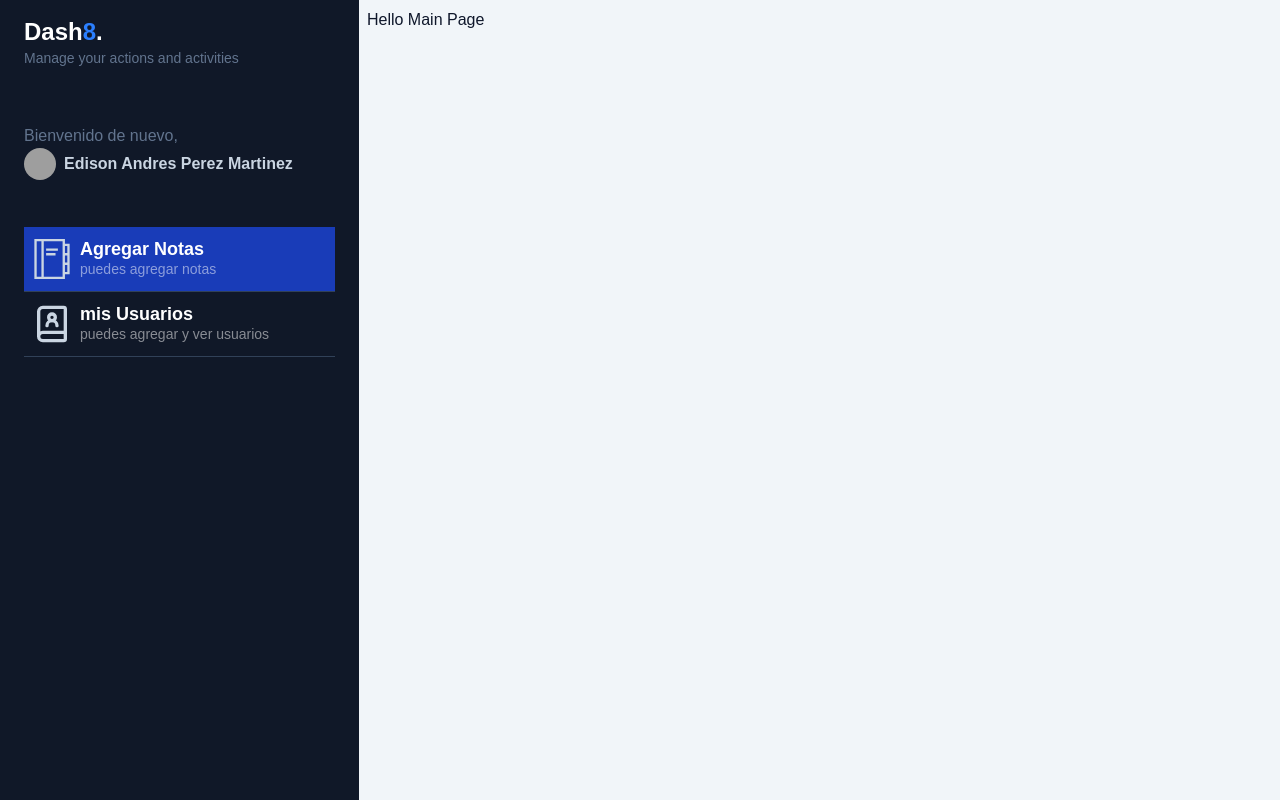
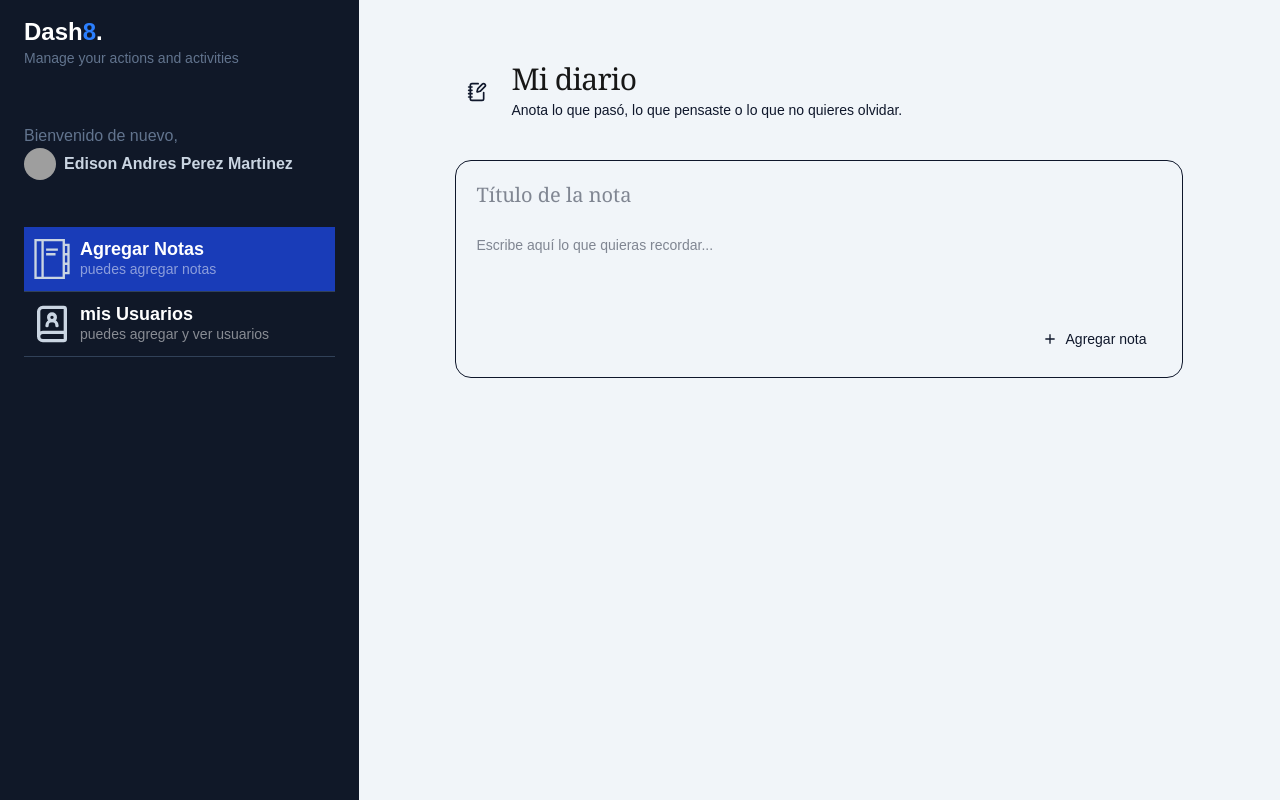
Before and after one commit to EdisonAndresPerez/BasesNextjs, a Next.js app in the folder 02-my-dashboard/: page /dashboard/main in a window 1280 px wide. Built offline with nearby package versions, Linux system fonts and the light colour scheme; grey boxes are pictures that could not be loaded.

Commit message:
UI de notas y funcionalidades de agregar notas y eliminar notas

```diff
--- a/02-my-dashboard/app/(components)/Sidebar.tsx
+++ b/02-my-dashboard/app/(components)/Sidebar.tsx
@@ -11,7 +11,7 @@ const menuItems = [
     icon: <TfiAgenda size={40} />,
   },
   {
-    path: "dashboard/users",
+    path: "/dashboard/users",
     title: "mis Usuarios",
     subTitle: "puedes agregar y ver usuarios",
     icon: <LuBookUser size={40} />,
@@ -23,7 +23,7 @@ export const Sidebar = () => {
   return (
     <div
       id="menu"
-      className="bg-gray-900 min-h-screen z-10 text-slate-300 w-[350]  left-0 h-screen "
+      className="bg-gray-900 min-h-screen z-10 text-slate-300 w-[350]   "
     >
       <div id="logo" className="my-4 px-6">
         <h1 className="text-lg md:text-2xl font-bold text-white">
--- a/02-my-dashboard/app/(components)/index.tsx
+++ b/02-my-dashboard/app/(components)/index.tsx
@@ -2,3 +2,4 @@
 
 
 export {Sidebar} from "./Sidebar";
+export {SidebarMenuItem} from "./SidebarMenuItem";
--- a/02-my-dashboard/app/dashboard/main/page.tsx
+++ b/02-my-dashboard/app/dashboard/main/page.tsx
@@ -1,9 +1,125 @@
+"use client";
 
+import { useState } from "react";
+import { BiPlus } from "react-icons/bi";
+import { BsTrash2 } from "react-icons/bs";
+import { LuNotebookPen } from "react-icons/lu";
+
+type Note = {
+  id: string;
+  title: string;
+  body: string;
+  date: string;
+};
+
+const initialNotes: Note[] = [];
 
 export default function NamePage() {
+  const [notes, setNotes] = useState<Note[]>(initialNotes);
+  const [title, setTitle] = useState("");
+  const [body, setBody] = useState("");
+
+  const handleAddNote = () => {
+    if (!title.trim() || !body.trim()) return;
+
+    const newNote: Note = {
+      id: Date.now().toString(),
+      title,
+      body,
+      date:
+        "Hoy · " +
+        new Date().toLocaleTimeString([], {
+          hour: "2-digit",
+          minute: "2-digit",
+        }),
+    };
+
+    setNotes((prev) => [...prev, newNote]);
+
+    // Limpiar los inputs
+    setTitle("");
+    setBody("");
+  };
+
+  const removeNote = (id: string) => {
+    setNotes((prev) => prev.filter((note) => note.id !== id));
+  };
+
   return (
-    <div>
-      <h1>Hello Main Page</h1>
+    <div className="mx-auto w-full max-w-3xl px-5 py-14">
+      <header className="mb-10 flex items-center gap-3">
+        <span className="flex size-11 items-center justify-center rounded-xl bg-primary text-primary-foreground">
+          <LuNotebookPen className="size-5" />
+        </span>
+        <div>
+          <h1 className="font-serif text-3xl leading-none tracking-tight text-foreground">
+            Mi diario
+          </h1>
+          <p className="mt-1.5 text-sm text-muted-foreground">
+            Anota lo que pasó, lo que pensaste o lo que no quieres olvidar.
+          </p>
+        </div>
+      </header>
+
+      <section className="rounded-2xl border border-border bg-card p-5 shadow-[var(--shadow-paper)]">
+        <input
+          value={title}
+          onChange={(e) => setTitle(e.target.value)}
+          placeholder="Título de la nota"
+          className="w-full bg-transparent font-serif text-xl text-card-foreground outline-none placeholder:text-muted-foreground/60"
+        />
+        <div className="my-3 h-px bg-border" />
+        <textarea
+          value={body}
+          onChange={(e) => setBody(e.target.value)}
+          rows={3}
+          placeholder="Escribe aquí lo que quieras recordar..."
+          className="w-full resize-none bg-transparent text-sm leading-relaxed text-card-foreground outline-none placeholder:text-muted-foreground/60"
+        />
+        <div className="mt-3 flex justify-end">
+          <button
+            onClick={handleAddNote}
+            // disabled={!canAdd}
+            className="inline-flex items-center gap-2 rounded-full bg-primary px-4 py-2 text-sm font-medium text-primary-foreground transition hover:opacity-90 disabled:opacity-40"
+          >
+            <BiPlus className="size-4" />
+            Agregar nota
+          </button>
+        </div>
+      </section>
+
+      <ul className="mt-8 space-y-4">
+        {notes.map((note) => (
+          <li
+            key={note.id}
+            className="group relative overflow-hidden rounded-2xl border border-border bg-card p-5 pl-7 shadow-[var(--shadow-paper)] transition hover:-translate-y-0.5"
+          >
+            <span className="absolute inset-y-0 left-0 w-1.5 bg-accent" />
+            <div className="flex items-start justify-between gap-4">
+              <div className="min-w-0">
+                <h2 className="font-serif text-lg text-card-foreground">
+                  {note.title}
+                </h2>
+                <p className="mt-0.5 text-xs uppercase tracking-widest text-muted-foreground">
+                  {note.date}
+                </p>
+                {note.body && (
+                  <p className="mt-3 whitespace-pre-wrap text-sm leading-relaxed text-card-foreground/80">
+                    {note.body}
+                  </p>
+                )}
+              </div>
+              <button
+                onClick={() => removeNote(note.id)}
+                aria-label="Eliminar nota"
+                className="shrink-0 rounded-full border border-border p-2 text-muted-foreground transition hover:border-destructive hover:text-destructive"
+              >
+                <BsTrash2 className="size-4" />
+              </button>
+            </div>
+          </li>
+        ))}
+      </ul>
     </div>
   );
 }
--- /dev/null
+++ b/02-my-dashboard/app/dashboard/users/page.tsx
@@ -0,0 +1,9 @@
+
+
+export default function NamePage() {
+  return (
+    <div>
+      <h1>Hello Users Page</h1>
+    </div>
+  );
+}
```
Also changed, not shown: 1 other file (tests, documents, lock files or other folders).
